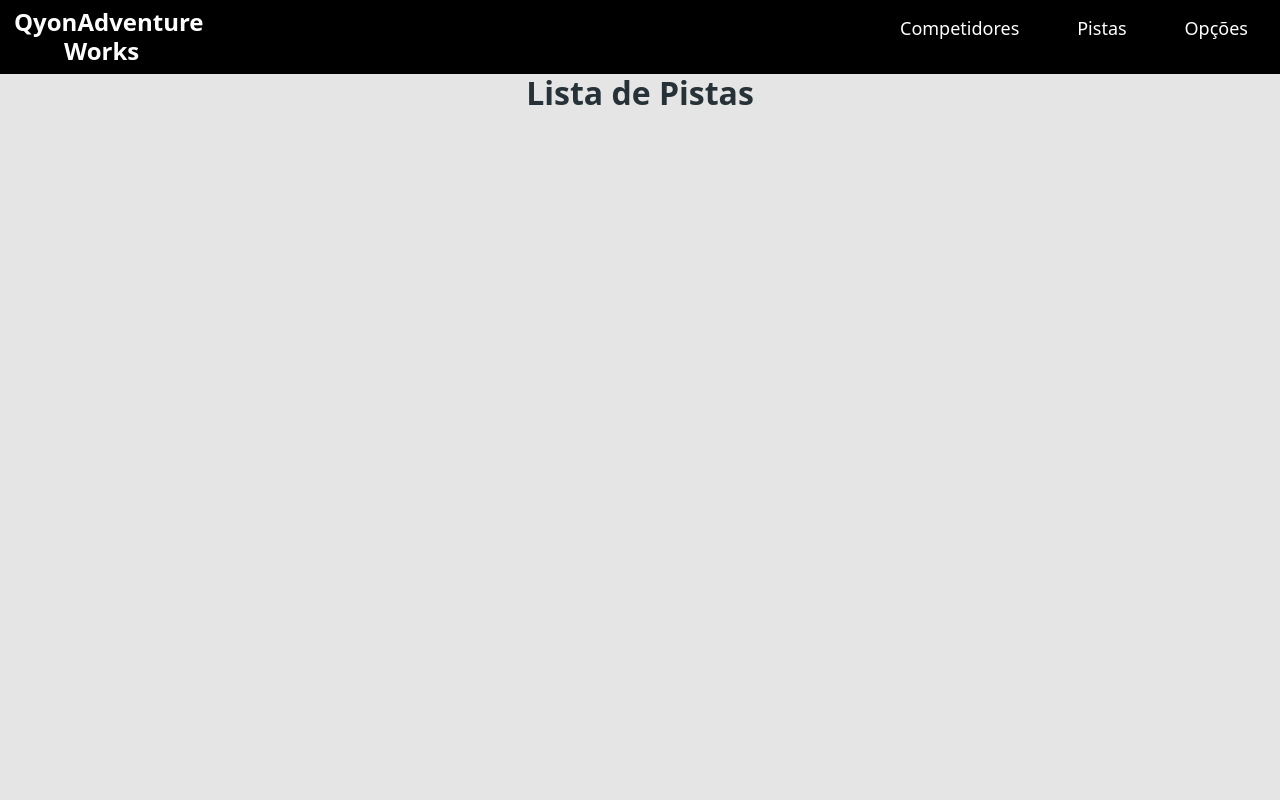
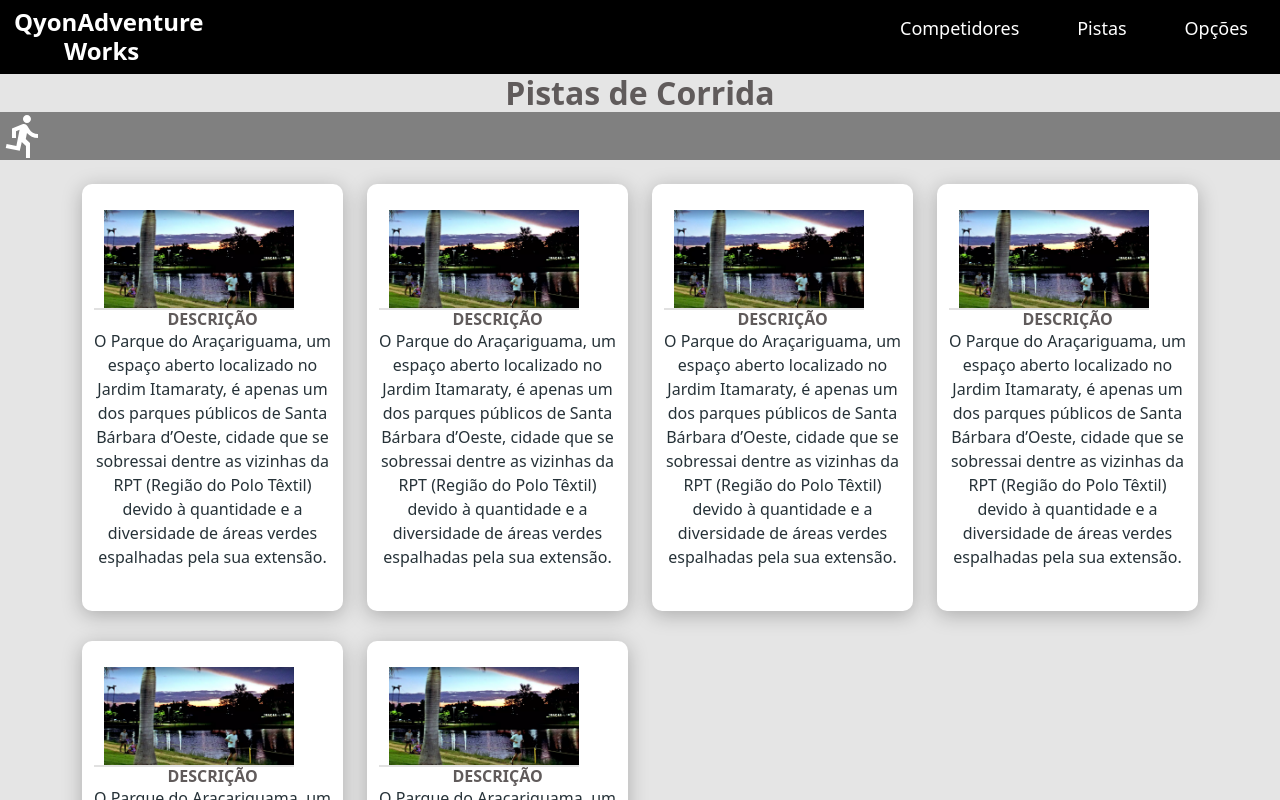
Before and after one commit to Deividwb/QyonAdventureWorks, a React (Create React App) app in the folder front-web-react/: page /pistas in a window 1280 px wide. Shown: the top 800 px of the page. Built offline with nearby package versions, Linux system fonts and the light colour scheme.

Commit message:
Creation Component CardHiking

```diff
--- a/front-web-react/src/App.css
+++ b/front-web-react/src/App.css
@@ -7,9 +7,17 @@
 h1,h2,h3,h4,h5,h6{
     font-weight: 700;
     margin-bottom: 0;
+    color: rgb(96, 91, 91);
 }
 
 a, a:hover{
     text-decoration: none;
     color: unset;
 }
+
+
+.base-card {
+    background-color: #fff;
+    box-shadow: 0px 4px 20px rgb(0, 0, 0, 0.25);
+    border-radius: 10px;
+  }
--- /dev/null
+++ b/front-web-react/src/components/CardHiking/index.tsx
@@ -0,0 +1,24 @@
+import "./styles.css";
+import  ItamaratyImg from 'assets/images/itamaraty.png';
+
+const CardHiking = () => {
+  return (
+      <div>
+          <div className="base-card hiking-card">
+              <div className="card-top-container">
+              <img src={ItamaratyImg} alt="Pista de Corrida Itamaraty" />
+              <div className="card-description">
+                  <h6>DESCRIÇÃO</h6>
+                  <p>O Parque do Araçariguama, um espaço aberto localizado no Jardim Itamaraty, é apenas um dos parques públicos de Santa Bárbara d’Oeste, cidade que se sobressai dentre as vizinhas da RPT (Região do Polo Têxtil) devido à quantidade e a diversidade de áreas verdes espalhadas pela sua extensão.</p>
+              </div>
+              </div>
+
+
+
+          </div>
+
+      </div>
+  );
+};
+
+export default CardHiking;
--- /dev/null
+++ b/front-web-react/src/components/CardHiking/styles.css
@@ -0,0 +1,23 @@
+.hiking-card{
+    margin-bottom: 30px;
+    padding: 10px;
+}
+.card-top-container{
+    display: flex;
+    flex-direction: column;
+    padding: 16px 2px;
+
+
+}
+
+.card-top-container img{
+    width: 200px;
+    height: 100px;
+    padding-left: 10px;
+    border-bottom: 2px solid #e1e1e1;
+
+}
+
+.card-description{
+    text-align: center;
+}
--- a/front-web-react/src/pages/ListHiking/index.tsx
+++ b/front-web-react/src/pages/ListHiking/index.tsx
@@ -1,11 +1,44 @@
+import CardHiking from "components/CardHiking";
+import {ReactComponent as RunImg} from 'assets/images/run.svg';
 import "./styles.css";
 
 const ListHiking = () => {
   return (
-      <div>
-          <h2 className="text-center">Lista de Pistas</h2>
+    <div>
+      <h2 className="text-center">Pistas de Corrida</h2>
+      <div className="btn-img">
+        <RunImg/>
+      </div>
+      <div className="container my-4">
+        <div className="row">
 
+          <div className="col-sm-6 col-lg-4 col-xl-3">
+            <CardHiking />
+          </div>
+
+          <div className="col-sm-6 col-lg-4 col-xl-3">
+            <CardHiking />
+          </div>
+
+          <div className="col-sm-6 col-lg-4 col-xl-3">
+            <CardHiking />
+          </div>
+
+          <div className="col-sm-6 col-lg-4 col-xl-3">
+            <CardHiking />
+          </div>
+
+          <div className="col-sm-6 col-lg-4 col-xl-3">
+            <CardHiking />
+          </div>
+
+          <div className="col-sm-6 col-lg-4 col-xl-3">
+            <CardHiking />
+          </div>
+
+        </div>
       </div>
+    </div>
   );
 };
 
--- a/front-web-react/src/pages/ListHiking/styles.css
+++ b/front-web-react/src/pages/ListHiking/styles.css
@@ -0,0 +1,3 @@
+.btn-img{
+    background-color:gray;
+}
```
Also changed, not shown: front-web-react/src/assets/images/itamaraty.png (added), front-web-react/src/assets/images/run.svg (added).
